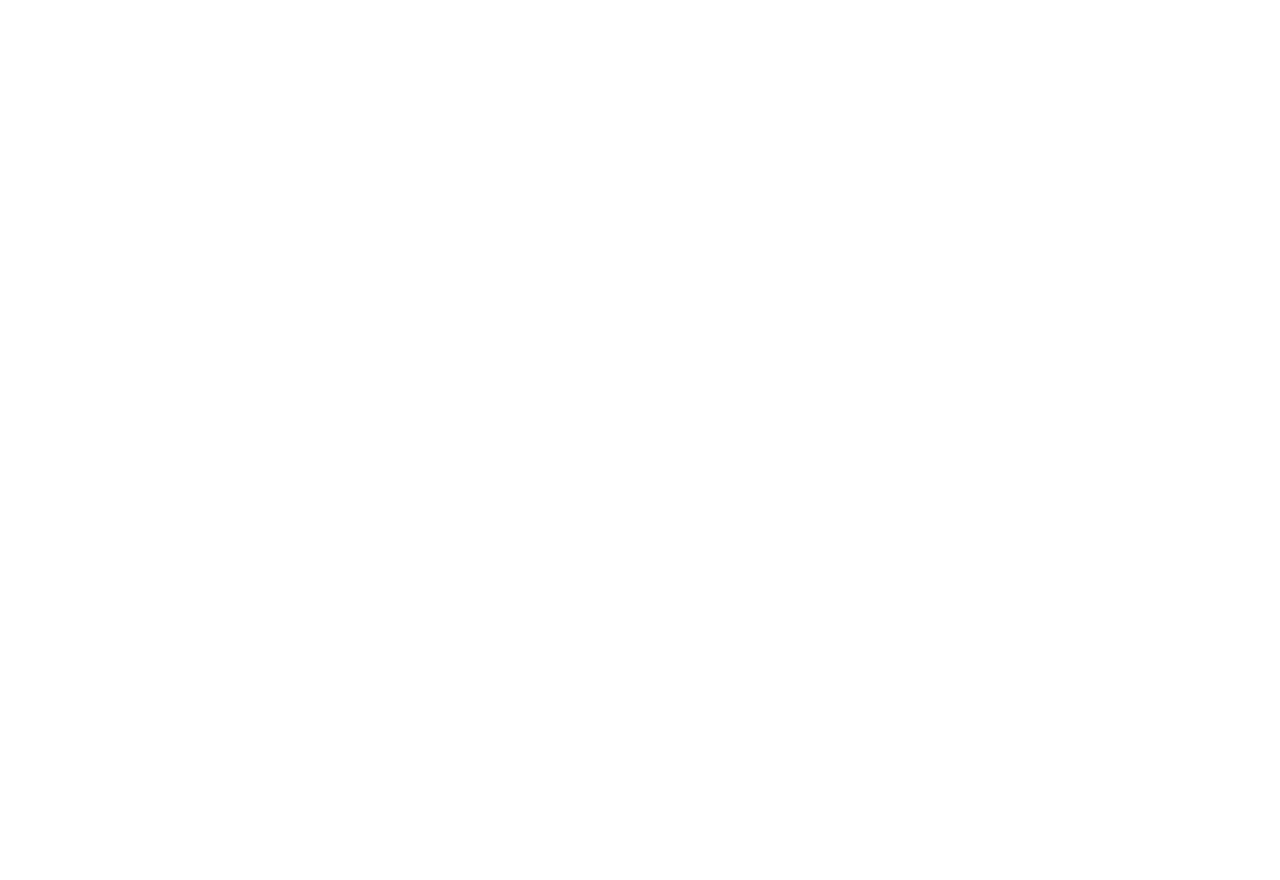
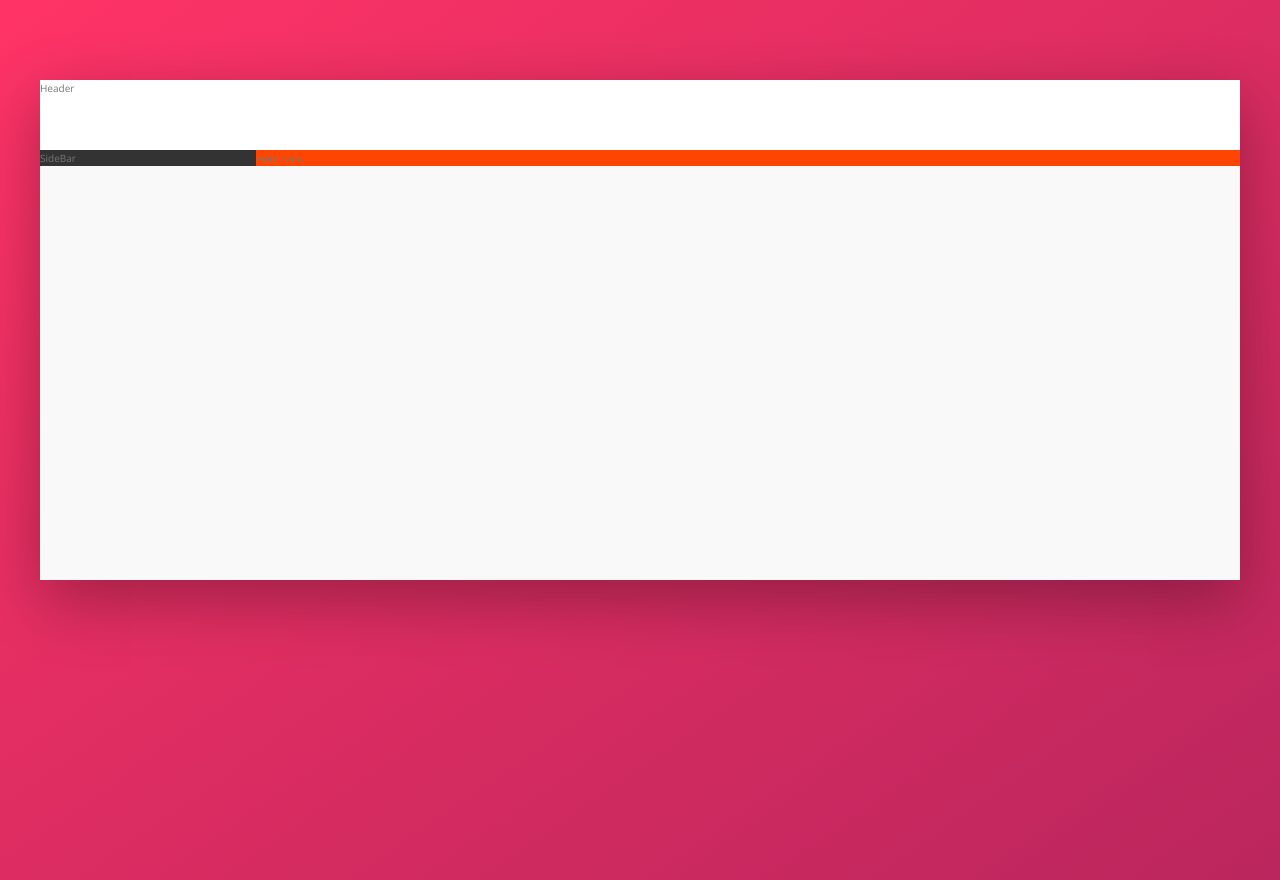
Before and after one commit to EYoung75/trillo-project, a website: page index.html in a window 1280 px wide. Before the commit the page ends 800 px from the top, so only its background shows below. Drawn offline with nearby package versions, Linux system fonts and the light colour scheme.

Commit message:
Initial html markup and scss file structure

```diff
--- a/index.html
+++ b/index.html
@@ -1,16 +1,31 @@
 <!DOCTYPE html>
 <html lang="en">
-    <head>
-        <meta charset="UTF-8">
-        <meta name="viewport" content="width=device-width, initial-scale=1.0">
+  <head>
+    <meta charset="UTF-8" />
+    <meta name="viewport" content="width=device-width, initial-scale=1.0" />
 
-        <link href="https://fonts.googleapis.com/css?family=Open+Sans:300,400,600" rel="stylesheet">
-        <link rel="stylesheet" href="css/style.css">
-        <link rel="shortcut icon" type="image/png" href="img/favicon.png">
+    <link
+      href="https://fonts.googleapis.com/css?family=Open+Sans:300,400,600"
+      rel="stylesheet"
+    />
+    <link rel="stylesheet" href="css/style.css" />
+    <link rel="shortcut icon" type="image/png" href="img/favicon.png" />
 
-        <title>trillo &mdash; Your all-in-one booking app</title>
-    </head>
-    <body>
-
-    </body>
+    <title>trillo &mdash; Your all-in-one booking app</title>
+  </head>
+  <body>
+    <div class="container">
+        <header class="header">
+            Header
+        </header>
+        <div class="content">
+            <nav class="sidebar">
+                SideBar
+            </nav>
+            <main class="hotel-view">
+                Hotel view
+            </main>
+        </div>
+    </div>
+  </body>
 </html>
--- /dev/null
+++ b/sass/_base.scss
@@ -0,0 +1,61 @@
+/*
+COLORS
+
+Primary: #eb2f64
+Primary light: #FF3366
+Primary dark: #BA265D
+
+Grey light 1: #faf9f9
+Grey light 2: #f4f2f2
+Grey light 3: #f0eeee
+Grey light 4: #ccc
+
+Grey dark 1: #333
+Grey dark 2: #777
+Grey dark 3: #999
+
+*/
+
+:root {
+  --color-primary: #eb2f64;
+  --color-primary-light: #ff3366;
+  --color-primary-dark: #ba265d;
+  --color-grey-light-1: #faf9f9;
+  --color-grey-light-2: #f4f2f2;
+  --color-grey-light-3: #f0eeee;
+  --color-grey-light-4: #ccc;
+  --color-grey-dark-1: #333;
+  --color-grey-dark-2: #777;
+  --color-grey-dark-3: #999;
+
+  --shadow-dark: 0 2rem 6rem rgba(0,0,0,.3)
+}
+
+
+* {
+    margin: 0;
+    padding: 0;
+}
+
+*,
+*::before,
+*::after {
+    box-sizing: inherit;
+}
+
+html {
+    box-sizing: border-box;
+    font-size: 62.5%; // 1rem = 10px, 10px/16px = 62.5%
+}
+
+body {
+    font-family: 'Open Sans', sans-serif;
+    font-weight: 400;
+    line-height: 1.6;
+    color: var(--color-grey-dark-2);
+    background-image: linear-gradient(to right bottom, var(--color-primary-light), var(--color-primary-dark));
+    background-size: cover;
+    background-repeat: no-repeat;
+
+    min-height: 100vh;
+}
--- /dev/null
+++ b/sass/_layout.scss
@@ -0,0 +1,27 @@
+.container {
+  max-width: 120rem;
+  margin: 8rem auto;
+  background-color: var(--color-grey-light-1);
+  box-shadow: var(--shadow-dark);
+  min-height: 50rem;
+}
+
+.header {
+  height: 7rem;
+  background-color: #fff;
+  border-bottom: var(--color-grey-light-2);
+}
+
+.content {
+    display: flex;
+}
+
+.sidebar {
+  background-color: var(--color-grey-dark-1);
+  flex: 0 0 18%;
+}
+
+.hotel-view {
+    background-color: orangered;
+    flex: 1;
+}
--- a/sass/main.scss
+++ b/sass/main.scss
@@ -1,17 +1,3 @@
-/*
-COLORS
-
-Primary: #eb2f64
-Primary light: #FF3366
-Primary dark: #BA265D
-
-Grey light 1: #faf9f9
-Grey light 2: #f4f2f2
-Grey light 3: #f0eeee
-Grey light 4: #ccc
-
-Grey dark 1: #333
-Grey dark 2: #777
-Grey dark 3: #999
-
-*/
+@import "base";
+@import "layout";
+@import "components";
```
Also changed, not shown: package.json (+4 -5 lines), css/style.comp.css (added), css/style.css, sass/_components.scss (added), 1 other file.
